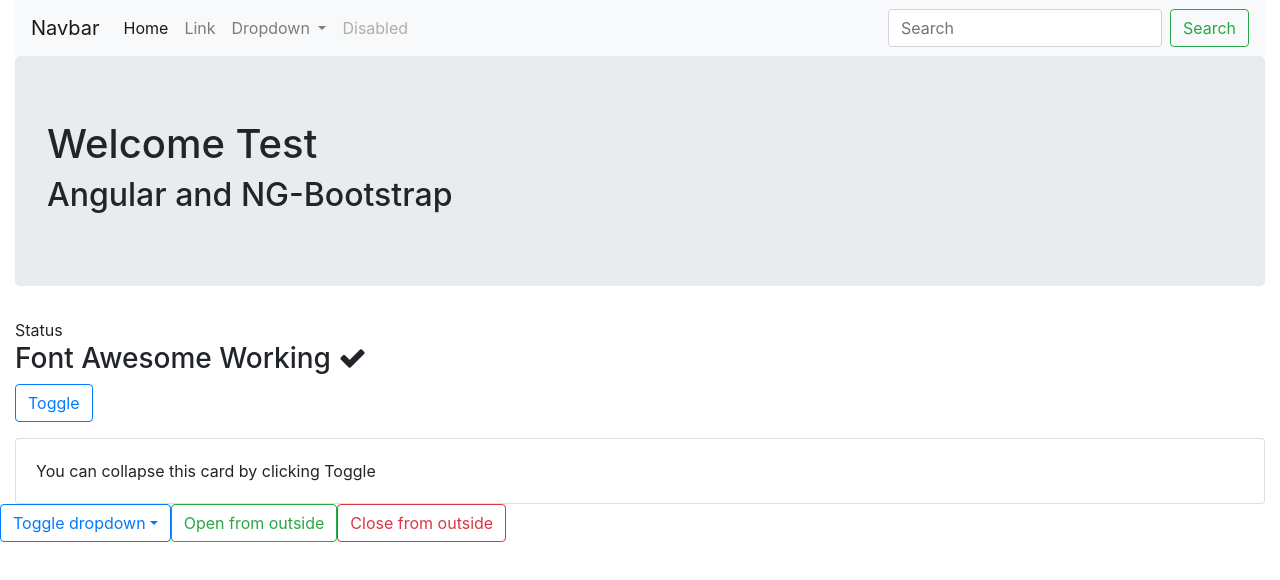
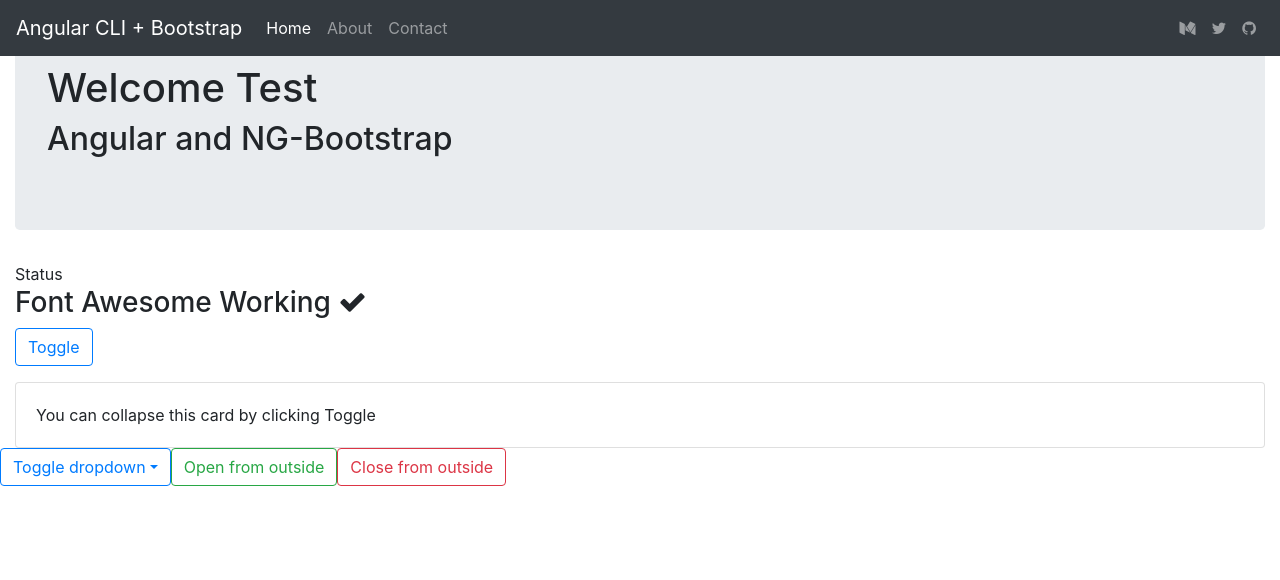
Before and after one commit to aadenco/aadenco-angular, an Angular app: page / in a window 1280 px wide. Shown: the top 580 px of the page. Built offline with nearby package versions, Linux system fonts and the light colour scheme.

Commit message:
added top nav component

```diff
--- a/src/app/app.component.html
+++ b/src/app/app.component.html
@@ -1,46 +1,9 @@
 <!--The content below is only a placeholder and can be replaced.-->
+
 <div class="container-fluid">
-  <nav class="navbar navbar-expand-lg navbar-light bg-light">
-    <a class="navbar-brand" href="#">Navbar</a>
-    <button class="navbar-toggler" type="button" data-toggle="collapse" data-target="#navbarSupportedContent" aria-controls="navbarSupportedContent"
-      aria-expanded="false" aria-label="Toggle navigation">
-      <span class="navbar-toggler-icon"></span>
-    </button>
+  <app-topnav></app-topnav>
 
-    <div class="collapse navbar-collapse" id="navbarSupportedContent">
-      <ul class="navbar-nav mr-auto">
-        <li class="nav-item active">
-          <a class="nav-link" href="#">Home
-            <span class="sr-only">(current)</span>
-          </a>
-        </li>
-        <li class="nav-item">
-          <a class="nav-link" href="#">Link</a>
-        </li>
-        <li class="nav-item dropdown" NgbDropdown>
-          <a class="nav-link dropdown-toggle" href="#" id="navbarDropdown" role="button" data-toggle="dropdown" aria-haspopup="true"
-            aria-expanded="false"  NgbDropdownToggle>
-            Dropdown
-          </a>
-          <div NgbDropdownMenu class="dropdown-menu" aria-labelledby="navbarDropdown">
-            <a class="dropdown-item" href="#">Action</a>
-            <a class="dropdown-item" href="#">Another action</a>
-            <div class="dropdown-divider"></div>
-            <a class="dropdown-item" href="#">Something else here</a>
-          </div>
-        </li>
 
-        <li class="nav-item">
-          <a class="nav-link disabled" href="#">Disabled</a>
-        </li>
-
-      </ul>
-      <form class="form-inline my-2 my-lg-0">
-        <input class="form-control mr-sm-2" type="search" placeholder="Search" aria-label="Search">
-        <button class="btn btn-outline-success my-2 my-sm-0" type="submit">Search</button>
-      </form>
-    </div>
-  </nav>
   <div class="jumbotron">
     <h1>Welcome Test</h1>
     <h2>{{title}}</h2>
@@ -55,8 +18,6 @@
       </h3>
     </div>
   </div>
-
-
 
   <p>
     <button type="button" class="btn btn-outline-primary" (click)="isCollapsed = !isCollapsed" [attr.aria-expanded]="!isCollapsed"
--- a/src/app/app.module.ts
+++ b/src/app/app.module.ts
@@ -5,12 +5,14 @@ import {NgbModule, NgbDropdown} from '@ng-bootstrap/ng-bootstrap';
 import { AppComponent } from './app.component';
 
 import { NgbdDropdownBasic } from './dropdown-basic';
+import { TopnavComponent } from './components/topnav/topnav.component';
 
 
 @NgModule({
   declarations: [
     AppComponent,
-    NgbdDropdownBasic
+    NgbdDropdownBasic,
+    TopnavComponent
   ],
   imports: [
     BrowserModule,
--- /dev/null
+++ b/src/app/components/topnav/topnav.component.html
@@ -0,0 +1,27 @@
+<nav class="navbar navbar-expand navbar-dark bg-dark fixed-top">
+    <a class="navbar-brand" href="#">Angular CLI + Bootstrap</a>
+    <div class="collapse navbar-collapse">
+      <ul class="navbar-nav mr-auto">
+        <li class="nav-item active">
+          <a class="nav-link" href="#">Home <span class="sr-only">(current)</span></a>
+        </li>
+        <li class="nav-item">
+          <a class="nav-link" href="#">About</a>
+        </li>
+        <li class="nav-item">
+          <a class="nav-link" href="#">Contact</a>
+        </li>
+      </ul>
+      <ul class="navbar-nav">
+        <li class="nav-item">
+          <a class="nav-link" href="https://medium.com/@beeman"><i class="fa fa-medium" aria-hidden="true"></i></a>
+        </li>
+        <li class="nav-item">
+          <a class="nav-link" href="https://twitter.com/@beeman_nl"><i class="fa fa-twitter" aria-hidden="true"></i></a>
+        </li>
+        <li class="nav-item">
+          <a class="nav-link" href="https://github.com/beeman"><i class="fa fa-github" aria-hidden="true"></i></a>
+        </li>
+      </ul>
+    </div>
+  </nav>
--- /dev/null
+++ b/src/app/components/topnav/topnav.component.ts
@@ -0,0 +1,15 @@
+import { Component, OnInit } from '@angular/core';
+
+@Component({
+  selector: 'app-topnav',
+  templateUrl: './topnav.component.html',
+  styleUrls: ['./topnav.component.scss']
+})
+export class TopnavComponent implements OnInit {
+
+  constructor() { }
+
+  ngOnInit() {
+  }
+
+}
```
Also changed, not shown: src/app/components/topnav/topnav.component.scss (added), 1 other file (tests, documents, lock files or other folders).
